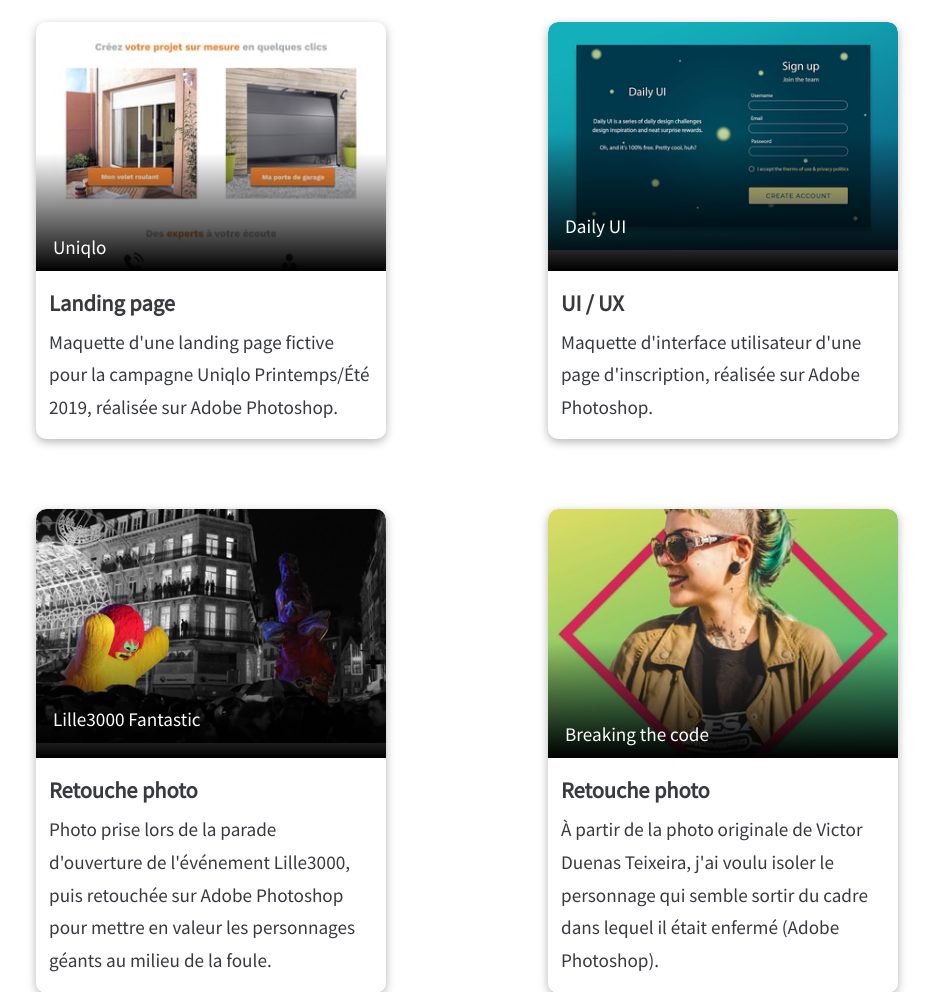
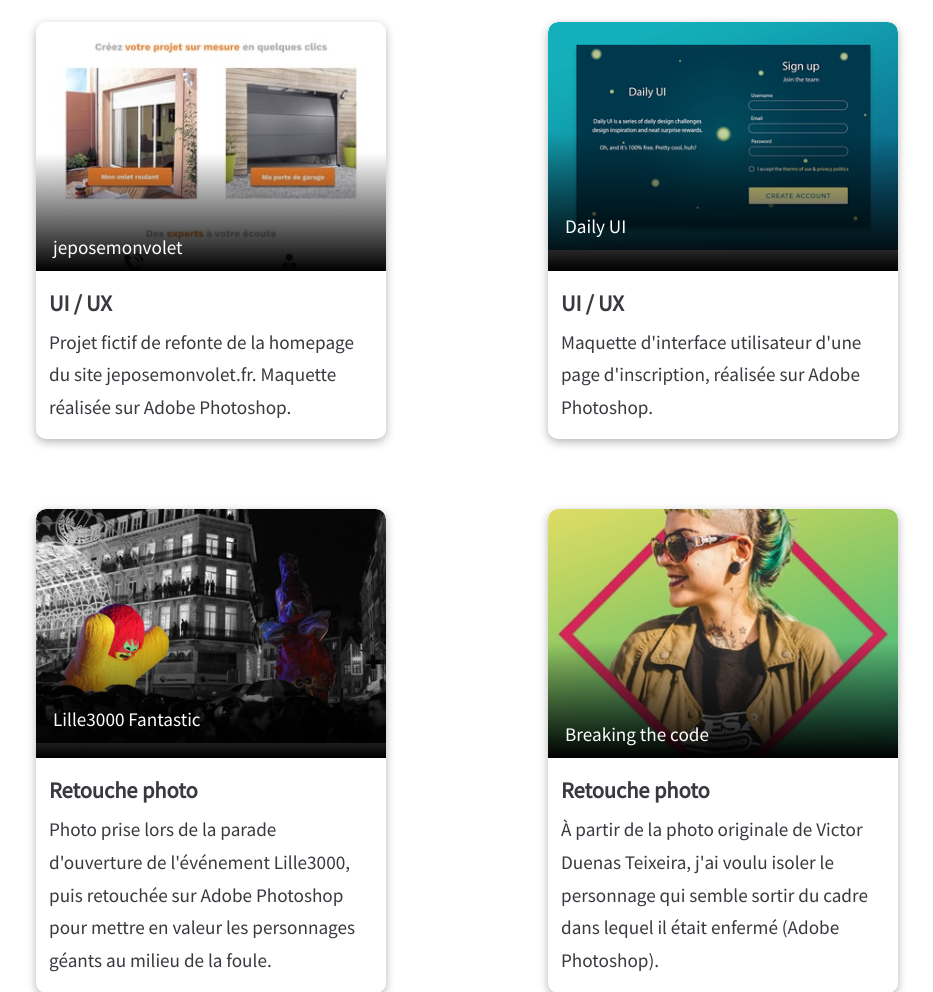
Before and after one commit to Maellin/portfolio, a PHP site: page /works.php in a window 1280 px wide. Shown: the part 869-1861 px from the top of the page, without its empty margins (173-1106 px from the left). Run offline with PHP 8.4, Linux system fonts and the light colour scheme; some libraries are stand-ins or nearby versions.

Commit message:
version 1.2

```diff
--- a/works.php
+++ b/works.php
@@ -38,11 +38,11 @@
 				<div class="card d-flex" onclick="show('./img/maquette-refonte-hp.jpg')">
 					<div class="card-image d-flex">
 						<img src="./img/maquette-refonte-hp-small.jpg" alt="landing page de la marque Uniqlo"/>
-						<p>Uniqlo</p>
+						<p>jeposemonvolet</p>
 					</div>
 					<div class="card-content">
-						<h3>Landing page</h3>
-						<p>Maquette d'une landing page fictive pour la campagne Uniqlo Printemps/Été 2019, réalisée sur Adobe Photoshop.</p>
+						<h3>UI / UX</h3>
+						<p>Projet fictif de refonte de la homepage du site jeposemonvolet.fr. Maquette réalisée sur Adobe Photoshop.</p>
 					</div>
 				</div>
 
```
